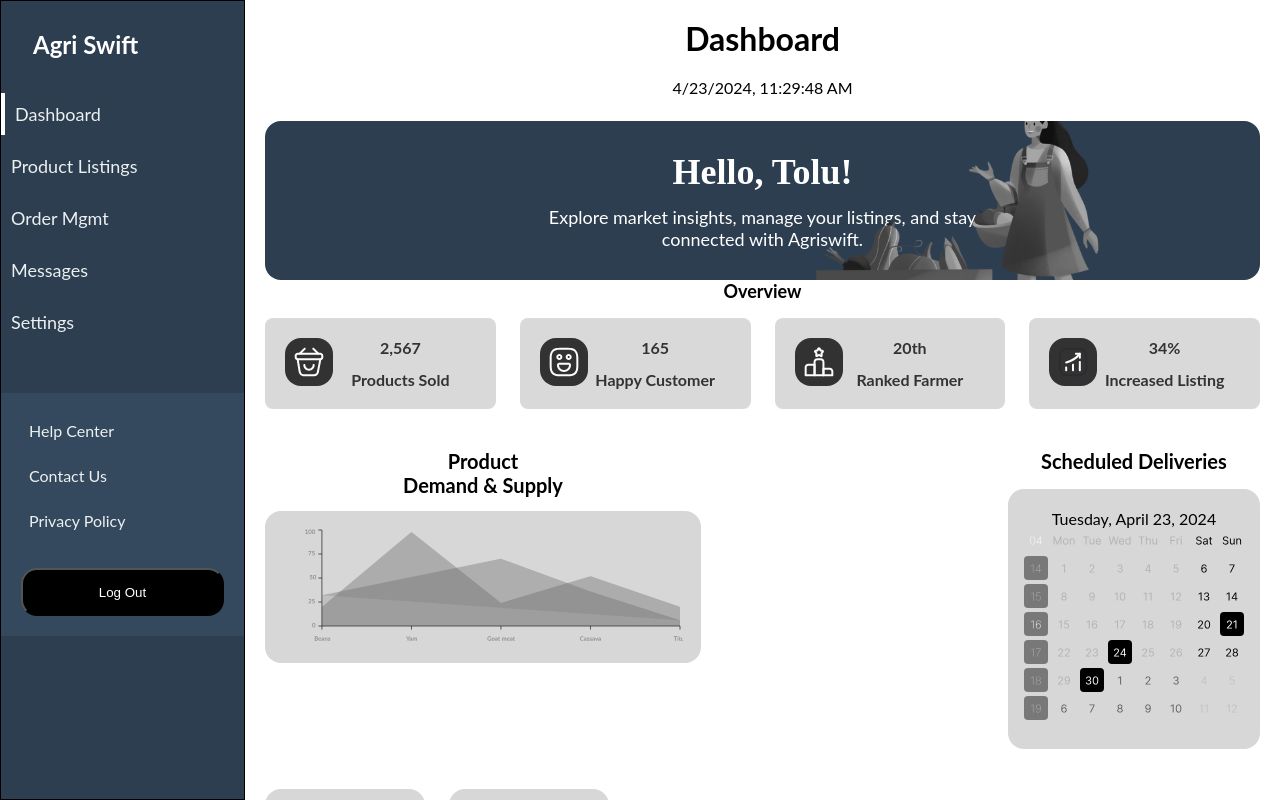
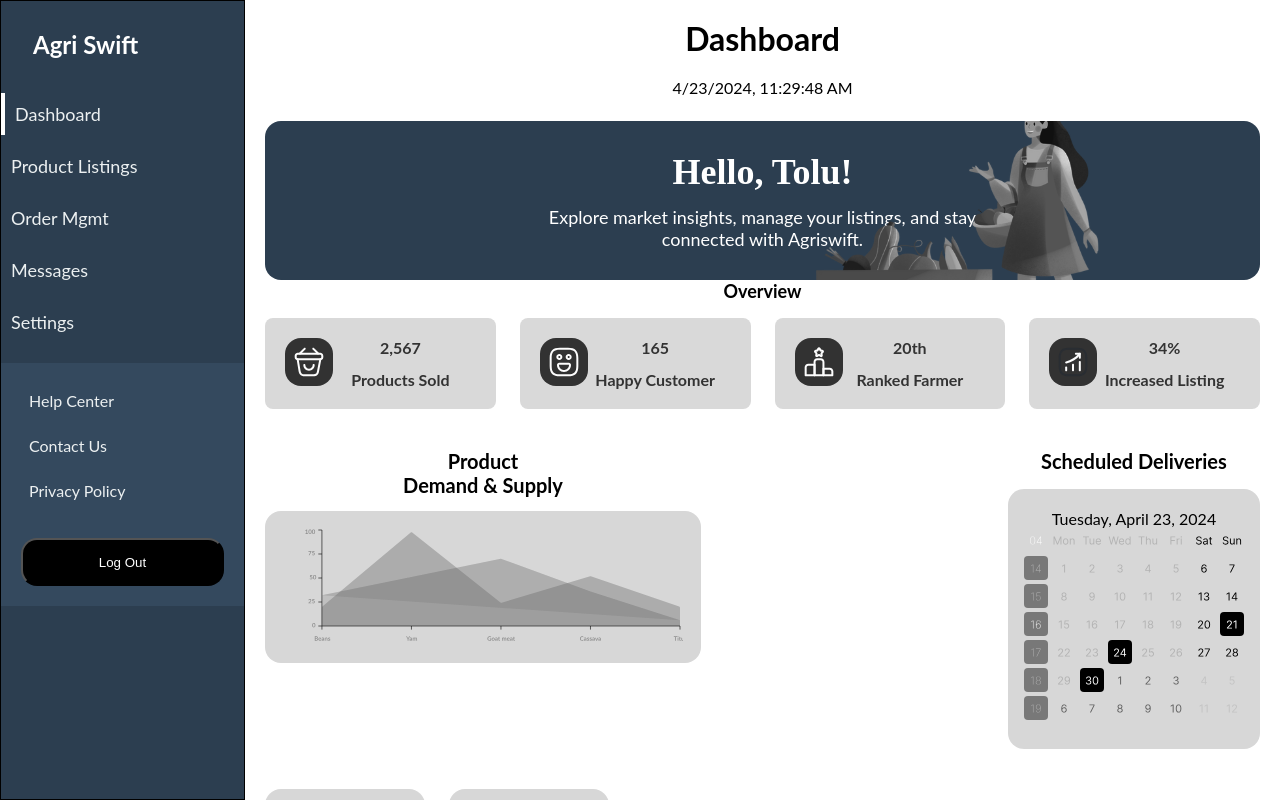
Before and after one commit to temidayobelloh/Agri_Swift, a React (Create React App) app: page /dashboard in a window 1280 px wide. Shown: the top 800 px of the page. Built offline with nearby package versions, Linux system fonts and the light colour scheme.

Commit message:
worked on some amendments

```diff
--- a/src/App.css
+++ b/src/App.css
@@ -92,7 +92,7 @@ body {
   background-color: #34495e;
   color: white;
   text-align: left;
-  margin-top: 50px;
+  margin-top: 20px;
   padding: 20px; /* Added padding */
 }
 
--- a/src/Components/Pages/Dashboard/dashboard.css
+++ b/src/Components/Pages/Dashboard/dashboard.css
@@ -6,6 +6,7 @@
   line-height: 1.2; /* Adjusted line height for better readability */
   margin-bottom: 20px; /* Increased margin for separation */
   text-align: center; /* Center align text */
+  white-space: nowrap;
 }
 
 /* Styles for Dashboard Date */
```
